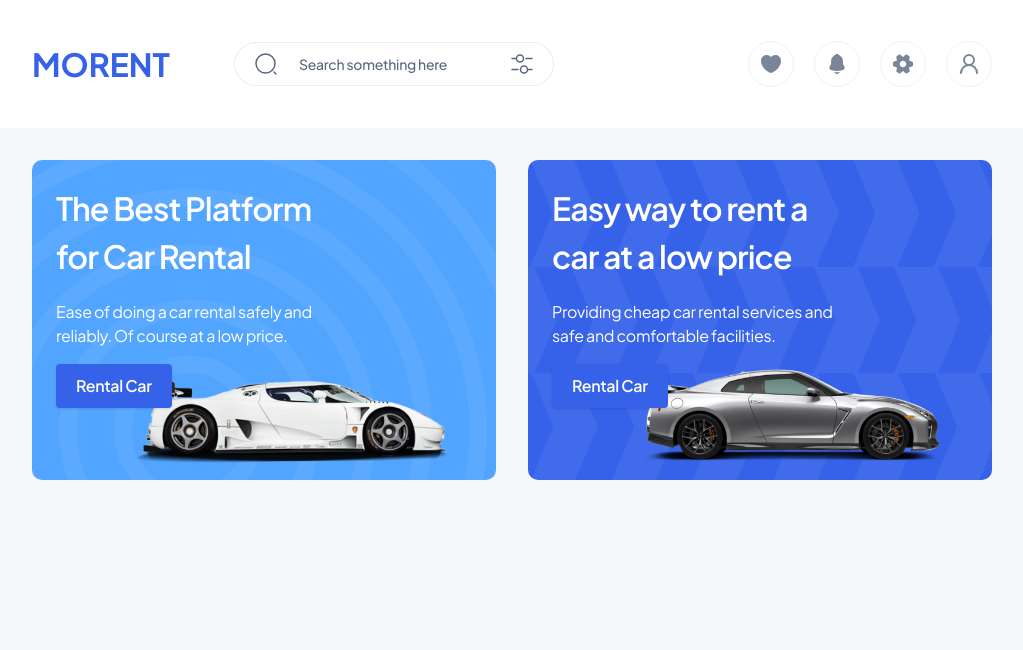
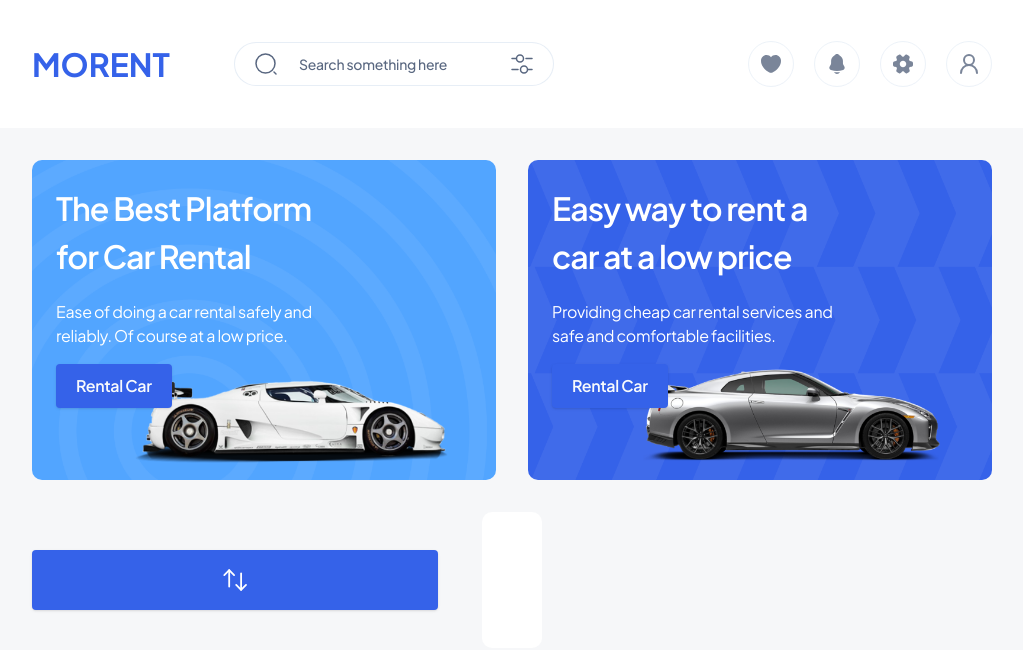
Before and after one commit to ulvi05/MorentRentProject, a React (Vite) app: page / in a window 1280 px wide. Shown: the top 650 px of the page, without its empty margins (128-1151 px from the left). Built offline with nearby package versions, Linux system fonts and the light colour scheme.

Commit message:
feat: hero section feat added

```diff
--- a/src/components/shared/availability-filter/index.tsx
+++ b/src/components/shared/availability-filter/index.tsx
@@ -1,3 +1,22 @@
+import { Button } from "@/components/ui/button";
+import SwapIcon from "@/assets/icons/swap-icn.svg";
+import { ReactNode } from "react";
+
 export const AvailabilityFilter = () => {
-  return <div>AvailabilityFilter</div>;
+  return (
+    <div className="grid grid-cols-[1fr_60px_1fr] gap-x-5 lg:gap-x-[44px] items-center">
+      <Button className="h-fit p-[18px]">
+        <img src={SwapIcon} alt="swap" className="w-6 h-6" />
+      </Button>
+      <div className="bg-white rounded-[10px] h-[136px] w-full"></div>
+    </div>
+  );
 };
+
+const Card = ({ heading }: { heading: ReactNode }) => {
+  return (
+    <div className="bg-white rounded-[10px] h-[136px] w-full pt-4 lg:pt-6 pb-5 lg:pb-7">
+      {heading}
+    </div>
+  );
+};
--- a/src/pages/home/index.tsx
+++ b/src/pages/home/index.tsx
@@ -1,9 +1,11 @@
+import { AvailabilityFilter } from "@/components/shared/availability-filter";
 import Hero from "./components/Hero";
 
 const HomePage = () => {
   return (
     <div className="container flex flex-col pt-4 pb-8 lg:pt-8 lg:pb-16 gap-y-6 lg:gap-y-8">
       <Hero />
+      <AvailabilityFilter />
     </div>
   );
 };
```
Also changed, not shown: src/assets/icons/swap-icn.svg (added).
